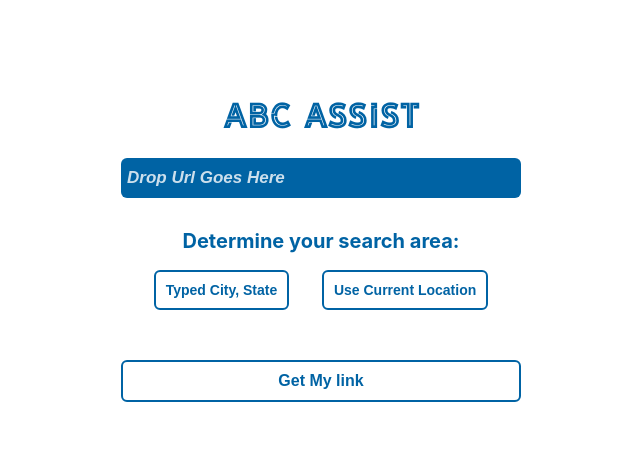
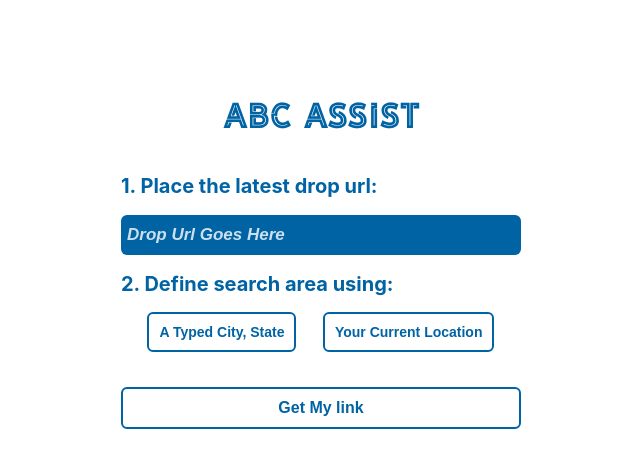
Before and after one commit to LoganLeopold/abc-scrape, a React (Create React App) app: page / in a window 1280 px wide. Shown: the top 468 px of the page, without its empty margins (319-959 px from the left). Built offline with nearby package versions, Linux system fonts and the light colour scheme.

Commit message:
Geolocation submitting fine

```diff
--- a/src/App.css
+++ b/src/App.css
@@ -35,13 +35,35 @@
   text-align: center;
   display: flex;
   flex-direction: column;
-  margin: 75px auto 0 auto;
+  margin: 20px auto 0 auto;
   max-width: 400px;
+  padding: 0 10px;
+
+  @media screen and (min-width: 568px) {
+    margin-top: 75px;
+  }
 }
 
 .App-logo {
   height: 40vmin;
   pointer-events: none;
+}
+
+a {
+  padding: 10px;
+  font-size: 16px;
+  font-weight: bold;
+  background: white;
+  border: 2px solid var(--color-primary-blue);
+  border-radius: 6px;
+  color: var(--color-primary-blue);
+  cursor: pointer;
+  text-decoration: none;
+
+  &:hover {
+    background-color: var(--color-primary-blue);
+    color: white;
+  }
 }
 
 h1 {
@@ -108,14 +130,22 @@ button.back {
 }
 
 input.form_input:auto-fill,
+input.form_input:-webkit-autofill,
 input.form_input:-webkit-autofill:focus {
   font-size: 17px !important;
   background-color: var(--color-primary-blue) !important;
+  color: white !important;
 }
 
 h2 {
   font-size: 20px;
   color: var(--color-primary-blue);
+  text-align: left;
+}
+
+h3 {
+  font-size: 18px;
+  /* background-color: var(--color-primary-blue); */
 }
 
 .input_group {
@@ -159,13 +189,18 @@ input[type="submit"]:hover {
   & button {
     width: auto;
     font-size: 14px;
+
+    &:hover, &:active {
+      background-color: var(--color-primary-blue);
+      color: white;
+    }
   }
 }
 
 .submission {
   display: flex;
   flex-direction: column;
-  margin-top: 50px;
+  margin-top: 35px;
 }
 
 .title_animate:hover {
--- a/src/App.js
+++ b/src/App.js
@@ -1,4 +1,4 @@
-import { useState } from 'react';
+import { useRef, useState } from 'react';
 import axios from 'axios';
 import './App.css';
 import './fonts/youre gone.otf'
@@ -8,13 +8,20 @@ function App() {
   const [dropUrl, setDropUrl] = useState('')
   const [listUrl, setListUrl] = useState('')
   const [currentLocation, setCurrentLocation] = useState('')
-  const [currentCoords, setCurrentCoords] = useState({lat: 0, lng: 0})
-  const [submitDisabled, setSubmitDisabled] = useState(false)
+  const [currentCoords, setCurrentCoords] = useState({})
+  const [submitDisabled, setSubmitDisabled] = useState(true)
   const [locationMethod, setLocationMethod] = useState('init')
+  const formRef = useRef(null)
+
+  const errorMessages = {
+    url: "Add a drop url",
+    location: "You haven't given a proper city, state or used your current location to add coordinates."
+  }
 
   const geoLocateSuccess = (data) => {
     console.log(data.coords)
     const { latitude, longitude } = data.coords
+    setCurrentCoords({lat: latitude, lng: longitude})
     setSubmitDisabled(false)
     if (currentLocation) { setCurrentLocation('') }
   }
@@ -26,11 +33,14 @@ function App() {
 
   const onCurrentLocationChange = (e) => {
     setCurrentLocation(e.target.value)
+    if (submitDisabled === true && currentLocation.length > 0) {
+      setSubmitDisabled(false)
+    }
     if (currentCoords) { setCurrentCoords({lat: 0, lng: 0}) }
   }
 
   const onGeoLocation = (e) => {
-    console.log('geoLocation')
+    e.preventDefault()
     setSubmitDisabled(true)
     navigator.geolocation.getCurrentPosition(geoLocateSuccess, geoLocateError)
   }
@@ -39,10 +49,20 @@ function App() {
     setDropUrl(e.target.value)
   }
 
-  const processLocations = async () => {
+  // const validateFields = () => {
+  //   return dropUrl && (currentCoords.lat !== 0 || currentLocation)
+  // }
+
+  const processLocations = async (e) => {
+    e.preventDefault()
+    formRef.current.reportValidity()
+    if (!formRef.current.checkValidity()) {
+      return
+    }
+    if (locationMethod === 'geolocation' && Object.entries(currentCoords).length === 0) { return }
+
     let payload = { dropUrl }
-
-    if (currentCoords.lat !== 0) {
+    if (currentCoords.lat) {
       payload['currentCoords'] = currentCoords
     } else if (currentLocation.length > 0) {
       payload['currentLocation'] = currentLocation
@@ -57,14 +77,13 @@ function App() {
         payload,
       );
       setListUrl(response.data)
-      console.log(response)
     } catch (error) {
       console.log(error)
     }
   }
 
   return (
-    <div className="App enable-view">
+    <div className="App">
       <h1>
         <span className="title_animate">A</span>
         <span className="title_animate">B</span>
@@ -76,42 +95,44 @@ function App() {
         <span className="title_animate">S</span>
         <span className="title_animate">T</span>
       </h1>
+      <form id="link_submit" ref={formRef}>
         <div className='input_group'>
-        <input className="form_input" type="text" name="drop_url" placeholder='Drop Url Goes Here' onChange={onUrlInputChange}/>
+          <h2>1. Place the latest drop url:</h2>
+          <input className="form_input" type="text" name="drop_url" placeholder='Drop Url Goes Here' onChange={onUrlInputChange} htmlFor="link_submit" required/>
         </div>
 
+        <h2>2. Define search area using:</h2>
         {locationMethod === "init" &&
-        <>
-          <h2>Determine your search area:</h2>
           <div className='location_method'>
-            <button onClick={() => setLocationMethod('written')}>Typed City, State</button>
-            <button onClick={() => setLocationMethod('geolocation')}>Use Current Location</button>
+            <button onClick={() => setLocationMethod('written')}>A Typed City, State</button>
+            <button onClick={() => setLocationMethod('geolocation')}>Your Current Location</button>
           </div>
-        </>
         }
 
         <div className="input_group">
           {locationMethod === 'written' && (
             <>
-            <input className="form_input" type="text" name="current_location" placeholder='City, State' onChange={onCurrentLocationChange}/>
+              <input className="form_input" type="text" name="current_location" placeholder='City, State' onChange={onCurrentLocationChange} htmlFor="link_submit" disabled={locationMethod !== 'written'} required={locationMethod === 'written'}/>
               <button onClick={() => setLocationMethod('init')} className='back'>{'< Pick a different method'}</button>
             </>
           )}
         </div>
         { locationMethod === 'geolocation' &&
           <>
-          <input type="submit" value="Fetch Location >" onClick={onGeoLocation}/>
+            {Object.entries(currentCoords).length === 0 && <button type="submit" value="Fetch Location >" onClick={onGeoLocation} htmlFor="location_fetch" disabled={locationMethod !== 'geolocation'} required={locationMethod === 'geolocation'}>Fetch Location</button>}
+            {Object.entries(currentCoords).length > 0 && <h3>{`Lat: ${currentCoords.lng} Lng: ${currentCoords.lng}`}</h3>}
             <button onClick={() => setLocationMethod('init')} className='back'>{'< Pick a different method'}</button>
           </>
         }
 
         <div className="submission">
-        <input type="submit" value="Get My link" onClick={processLocations} disabled={submitDisabled}/>
+          {!listUrl && <input type="submit" value="Get My link" onClick={processLocations} htmlFor="link_submit"/>}
           {
             listUrl &&
               <a href={listUrl} target='_blank' rel="noreferrer">Click for Directions</a>
           }
         </div>
+      </form>
     </div>
   );
 }
```
Also changed, not shown: 1 other file (tests, documents, lock files or other folders). Lines whose indentation alone changed are shown as unchanged.
